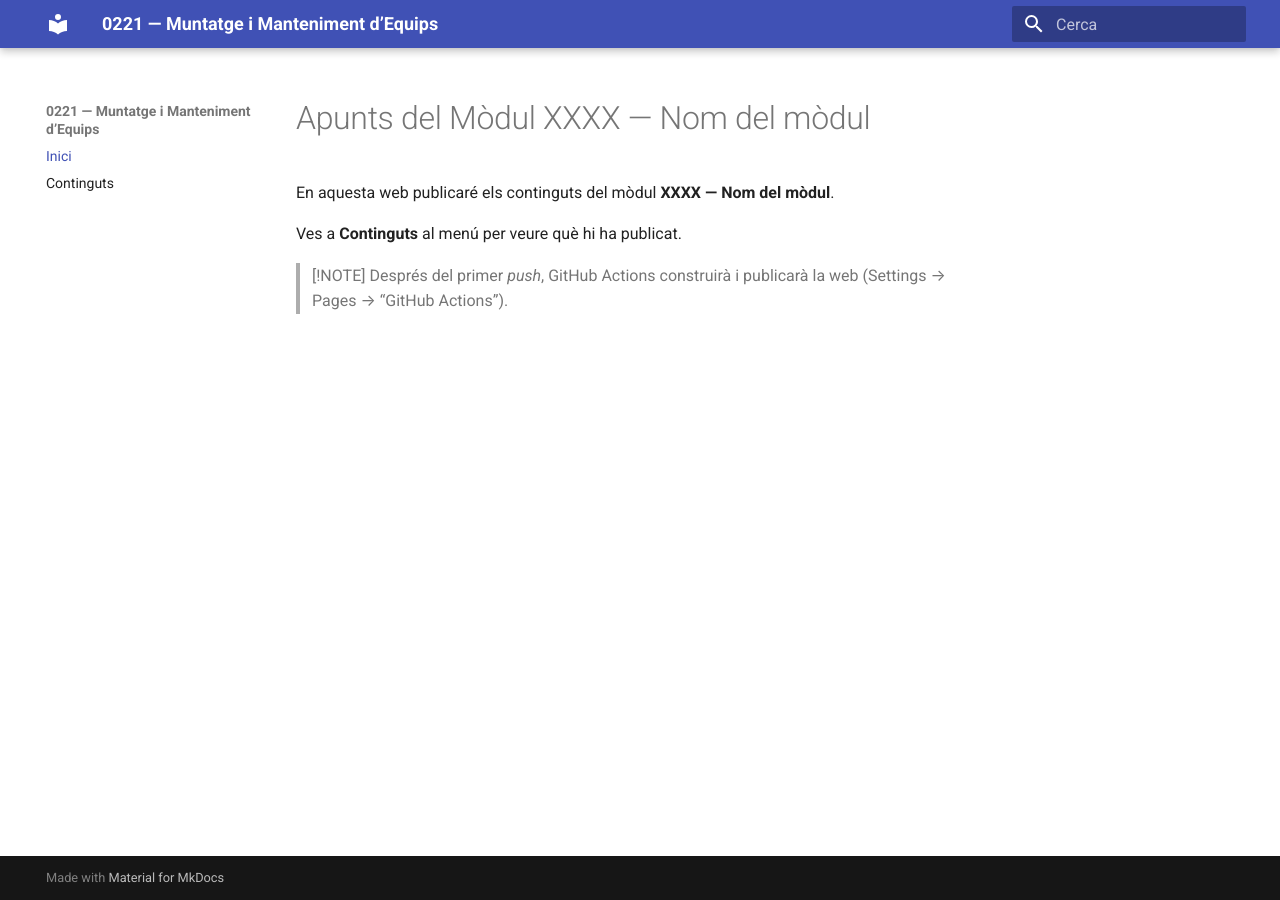
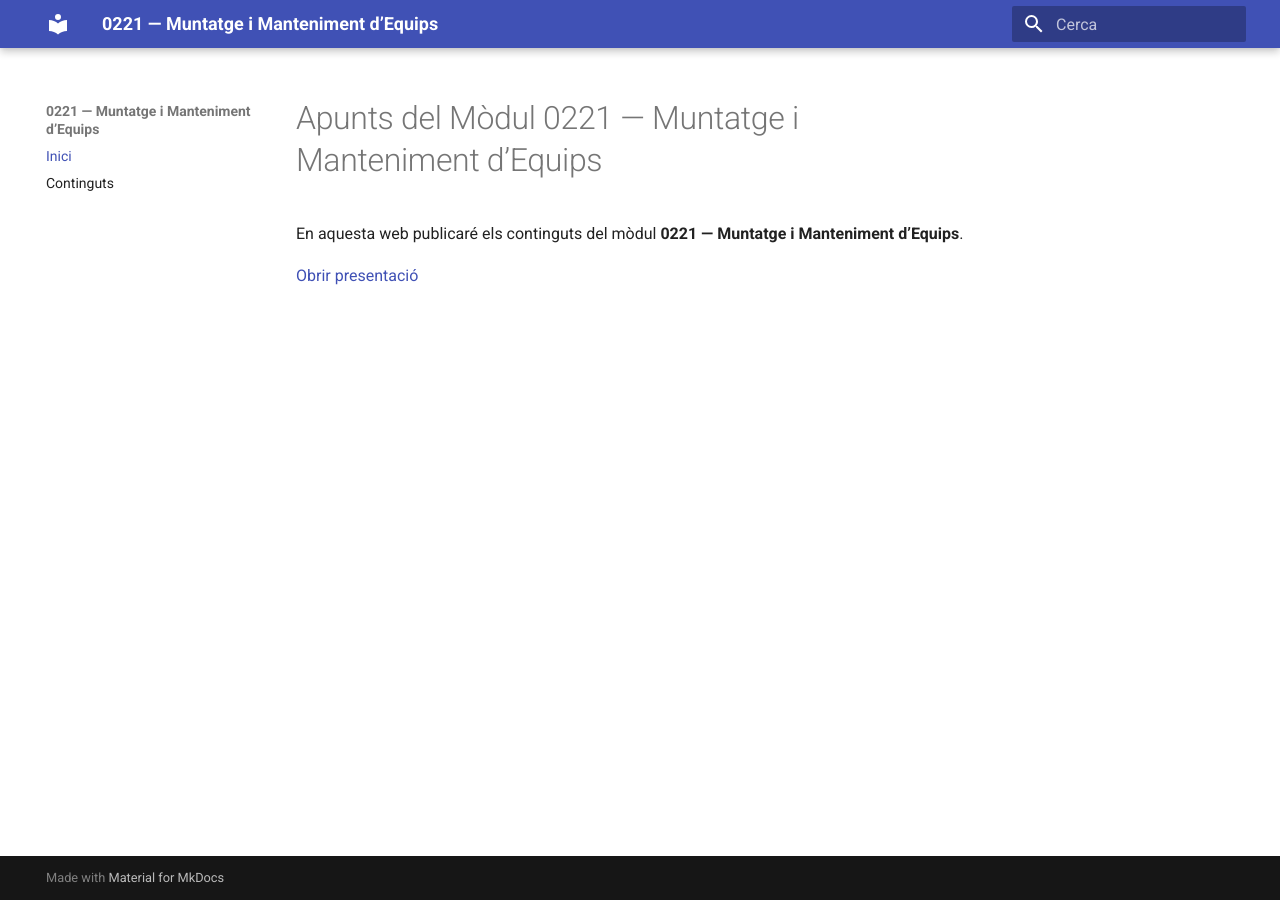
Before and after one commit to jpardo20/mme-apunts, an MkDocs documentation site: the page built from docs/index.md, in a window 1280 px wide. Built offline with MkDocs 1.6.1 and Material for MkDocs 9.7.7, drawn with Linux system fonts in a browser that asks for light colours.

Commit message:
add docs/index.md !

```diff
--- a/docs/index.md
+++ b/docs/index.md
@@ -1,8 +1,11 @@
-# Apunts del Mòdul XXXX — Nom del mòdul
+# Apunts del Mòdul 0221 — Muntatge i Manteniment d’Equips
 
-En aquesta web publicaré els continguts del mòdul **XXXX — Nom del mòdul**.
+En aquesta web publicaré els continguts del mòdul **0221 — Muntatge i Manteniment d’Equips**.
 
-Ves a **Continguts** al menú per veure què hi ha publicat.
+<!-- Ves a **Continguts** al menú per veure què hi ha publicat. -->
 
+[Obrir presentació](/mme-apunts/index.html)
+
+<!--
 > [!NOTE]
-> Després del primer *push*, GitHub Actions construirà i publicarà la web (Settings → Pages → “GitHub Actions”).
+> Després del primer *push*, GitHub Actions construirà i publicarà la web (Settings → Pages → “GitHub Actions”). -->
```
